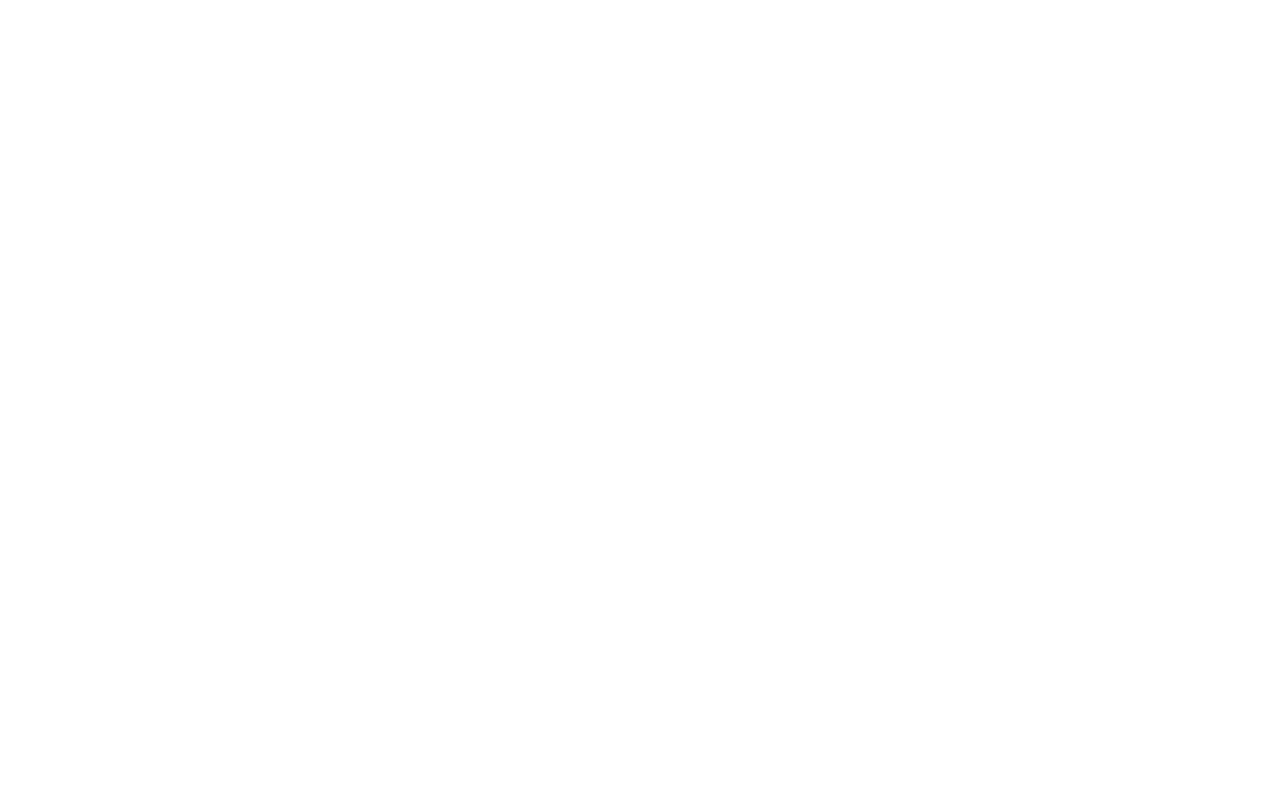
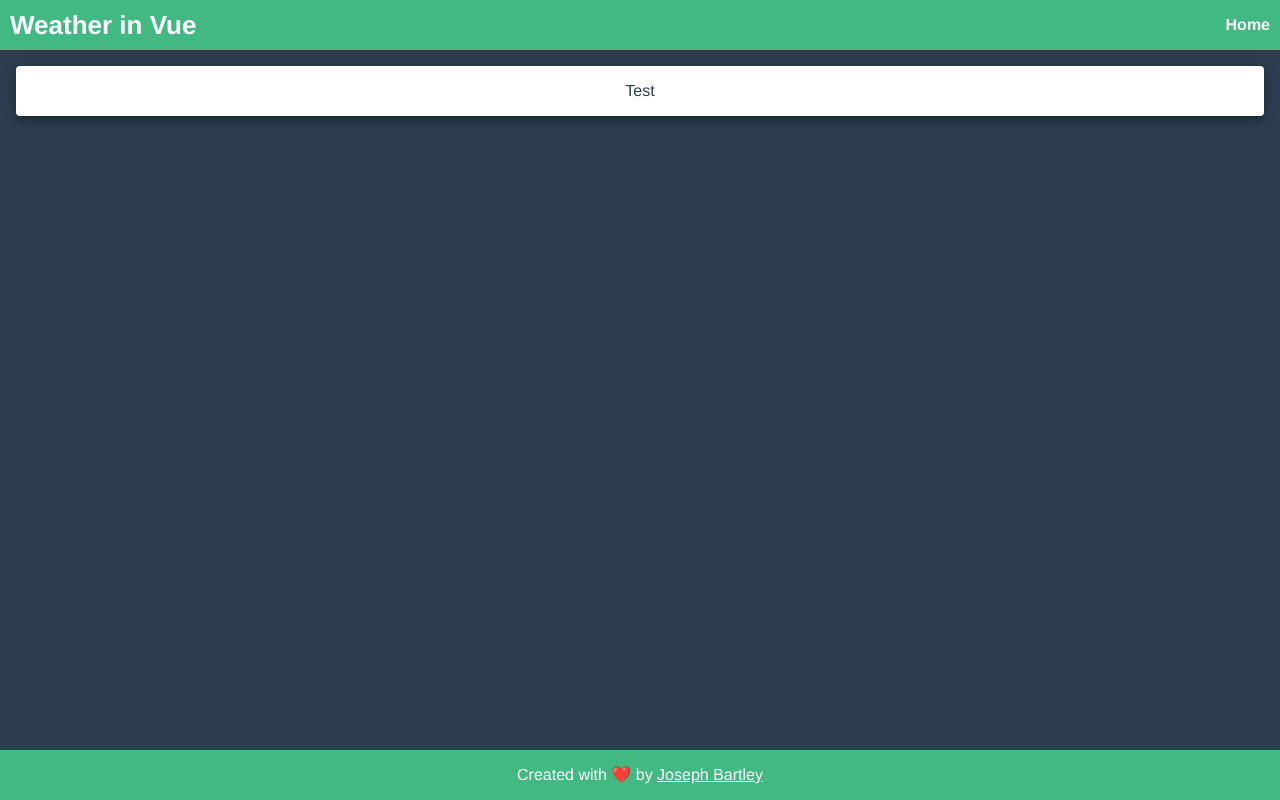
Before and after one commit to josephbartley/vue-weather, a Vue app: page /home in a window 1280 px wide. Built offline with nearby package versions, Linux system fonts and the light colour scheme.

Commit message:
basic layout

```diff
--- a/package.json
+++ b/package.json
@@ -13,6 +13,7 @@
     "register-service-worker": "^1.7.1",
     "vue": "^2.6.11",
     "vue-class-component": "^7.2.3",
+    "vue-meta": "^2.4.0",
     "vue-property-decorator": "^8.4.2",
     "vue-router": "^3.2.0"
   },
--- a/src/App.vue
+++ b/src/App.vue
@@ -1,14 +1,47 @@
 <template>
   <div id="app">
-    <!-- <div id="nav">
-      <router-link to="/">Home</router-link> |
-      <router-link to="/about">About</router-link>
-    </div> -->
-    <router-view />
+    <header>
+      <span id="logo">Weather in Vue</span>
+      <nav>
+        <router-link to="/home">Home</router-link>
+      </nav>
+    </header>
+    <main class="container">
+      <router-view />
+    </main>
+    <footer>
+      <p>
+        Created with ❤️ by
+        <a href="https://www.josephbartley.dev">
+          Joseph Bartley
+        </a>
+      </p>
+    </footer>
   </div>
 </template>
 
+<script lang="ts">
+import Vue from "vue";
+
+export default Vue.extend({
+  name: "App",
+  metaInfo() {
+    return {
+      title: "Weather in Vue",
+      meta: [
+        {
+          name: "description",
+          content: "Get your current local weather today."
+        }
+      ]
+    };
+  }
+});
+</script>
+
 <style lang="scss">
+@import "./styles/normalize.css";
+
 #app {
   font-family: Avenir, Helvetica, Arial, sans-serif;
   -webkit-font-smoothing: antialiased;
@@ -17,16 +50,53 @@
   color: #2c3e50;
 }
 
-#nav {
-  padding: 30px;
+* {
+  box-sizing: content-box;
+}
 
-  a {
+header,
+footer {
+  background: #42b983;
+  display: flex;
+  height: 50px;
+  justify-content: space-between;
+
+  #logo {
+    color: white;
+    font-size: 26px;
     font-weight: bold;
-    color: #2c3e50;
+    line-height: 50px;
+    padding: 0 10px;
+  }
 
-    &.router-link-exact-active {
-      color: #42b983;
+  nav {
+    a {
+      font-weight: bold;
+      color: #2c3e50;
+      line-height: 50px;
+      padding: 0 10px;
+      text-decoration: none;
+
+      &.router-link-exact-active {
+        color: white;
+      }
+    }
+  }
+
+  p {
+    color: white;
+    text-align: center;
+    width: 100%;
+
+    a {
+      color: white;
     }
   }
 }
+
+main {
+  background-color: #2c3e50;
+  height: calc(100vh - 132px);
+  padding: 16px;
+}
 </style>
--- /dev/null
+++ b/src/components/Card.vue
@@ -0,0 +1,22 @@
+<template>
+  <div class="card">
+    <slot></slot>
+  </div>
+</template>
+
+<script lang="ts">
+import { Component, Vue } from "vue-property-decorator";
+
+@Component
+export default class Card extends Vue {}
+</script>
+
+<style lang="scss" scoped>
+.card {
+  background-color: white;
+  border-radius: 4px;
+  box-shadow: 0 3px 5px -1px rgba(0, 0, 0, 0.2),
+    0 6px 10px 0 rgba(0, 0, 0, 0.14), 0 1px 18px 0 rgba(0, 0, 0, 0.12);
+  padding: 16px;
+}
+</style>
--- a/src/router/index.ts
+++ b/src/router/index.ts
@@ -1,23 +1,20 @@
 import Vue from "vue";
-import VueRouter, { RouteConfig } from "vue-router";
-import Home from "../views/Home.vue";
+import VueMeta from "vue-meta";
+import VueRouter, { RouteConfig, Route, NavigationGuardNext } from "vue-router";
 
 Vue.use(VueRouter);
+Vue.use(VueMeta);
 
 const routes: Array<RouteConfig> = [
   {
-    path: "/",
+    path: "/home",
     name: "Home",
-    component: Home
+    component: () => import("../views/Home.vue"),
   },
   {
-    path: "/about",
-    name: "About",
-    // route level code-splitting
-    // this generates a separate chunk (about.[hash].js) for this route
-    // which is lazy-loaded when the route is visited.
-    component: () =>
-      import(/* webpackChunkName: "about" */ "../views/About.vue")
+    path: "*",
+    name: "catch-all",
+    redirect: "/home"
   }
 ];
 
--- /dev/null
+++ b/src/styles/normalize.css
@@ -0,0 +1,179 @@
+html {
+  line-height: 1.15;
+  -webkit-text-size-adjust: 100%;
+}
+
+body {
+  margin: 0;
+}
+
+main {
+  display: block;
+}
+
+h1 {
+  font-size: 2em;
+  margin: 0.67em 0;
+}
+
+hr {
+  box-sizing: content-box;
+  height: 0;
+  overflow: visible;
+}
+
+pre {
+  font-family: monospace, monospace;
+  font-size: 1em;
+}
+
+a {
+  background-color: transparent;
+}
+
+abbr[title] {
+  border-bottom: none;
+  text-decoration: underline;
+  text-decoration: underline dotted;
+}
+
+b,
+strong {
+  font-weight: bolder;
+}
+
+code,
+kbd,
+samp {
+  font-family: monospace, monospace;
+  font-size: 1em;
+}
+
+small {
+  font-size: 80%;
+}
+
+sub,
+sup {
+  font-size: 75%;
+  line-height: 0;
+  position: relative;
+  vertical-align: baseline;
+}
+
+sub {
+  bottom: -0.25em;
+}
+
+sup {
+  top: -0.5em;
+}
+
+img {
+  border-style: none;
+}
+
+button,
+input,
+optgroup,
+select,
+textarea {
+  font-family: inherit;
+  font-size: 100%;
+  line-height: 1.15;
+  margin: 0;
+}
+
+button,
+input {
+  overflow: visible;
+}
+
+button,
+select {
+  text-transform: none;
+}
+
+button,
+[type="button"],
+[type="reset"],
+[type="submit"] {
+  -webkit-appearance: button;
+}
+
+button::-moz-focus-inner,
+[type="button"]::-moz-focus-inner,
+[type="reset"]::-moz-focus-inner,
+[type="submit"]::-moz-focus-inner {
+  border-style: none;
+  padding: 0;
+}
+
+button:-moz-focusring,
+[type="button"]:-moz-focusring,
+[type="reset"]:-moz-focusring,
+[type="submit"]:-moz-focusring {
+  outline: 1px dotted ButtonText;
+}
+
+fieldset {
+  padding: 0.35em 0.75em 0.625em;
+}
+
+legend {
+  box-sizing: border-box;
+  color: inherit;
+  display: table;
+  max-width: 100%;
+  padding: 0;
+  white-space: normal;
+}
+
+progress {
+  vertical-align: baseline;
+}
+
+textarea {
+  overflow: auto;
+}
+
+[type="checkbox"],
+[type="radio"] {
+  box-sizing: border-box;
+  padding: 0;
+}
+
+[type="number"]::-webkit-inner-spin-button,
+[type="number"]::-webkit-outer-spin-button {
+  height: auto;
+}
+
+[type="search"] {
+  -webkit-appearance: textfield;
+  outline-offset: -2px;
+}
+
+[type="search"]::-webkit-search-decoration {
+  -webkit-appearance: none;
+}
+
+::-webkit-file-upload-button {
+  -webkit-appearance: button;
+  font: inherit;
+}
+
+details {
+  display: block;
+}
+
+summary {
+  display: list-item;
+}
+
+template {
+  display: none;
+}
+
+[hidden] {
+  display: none;
+}
--- a/src/views/About.vue
+++ /dev/null
@@ -1,5 +0,0 @@
-<template>
-  <div class="about">
-    <h1>This is an about page</h1>
-  </div>
-</template>
--- a/src/views/Home.vue
+++ b/src/views/Home.vue
@@ -1,17 +1,16 @@
 <template>
-  <div class="home">
-    <!-- <HelloWorld msg="Welcome to Your Vue.js App" /> -->
-  </div>
+  <Card>
+    <div>Test</div>
+  </Card>
 </template>
 
-<script>
-// @ is an alias to /src
-// import HelloWorld from "@/components/HelloWorld.vue";
+<script lang="ts">
+import Card from "@/components/Card.vue";
 
 export default {
   name: "Home",
   components: {
-    // HelloWorld
+    Card
   }
 };
 </script>
```
Also changed, not shown: src/components/HelloWorld.vue (deleted, +0 -146 lines), src/assets/logo.png (deleted), 1 other file (tests, documents, lock files or other folders).
